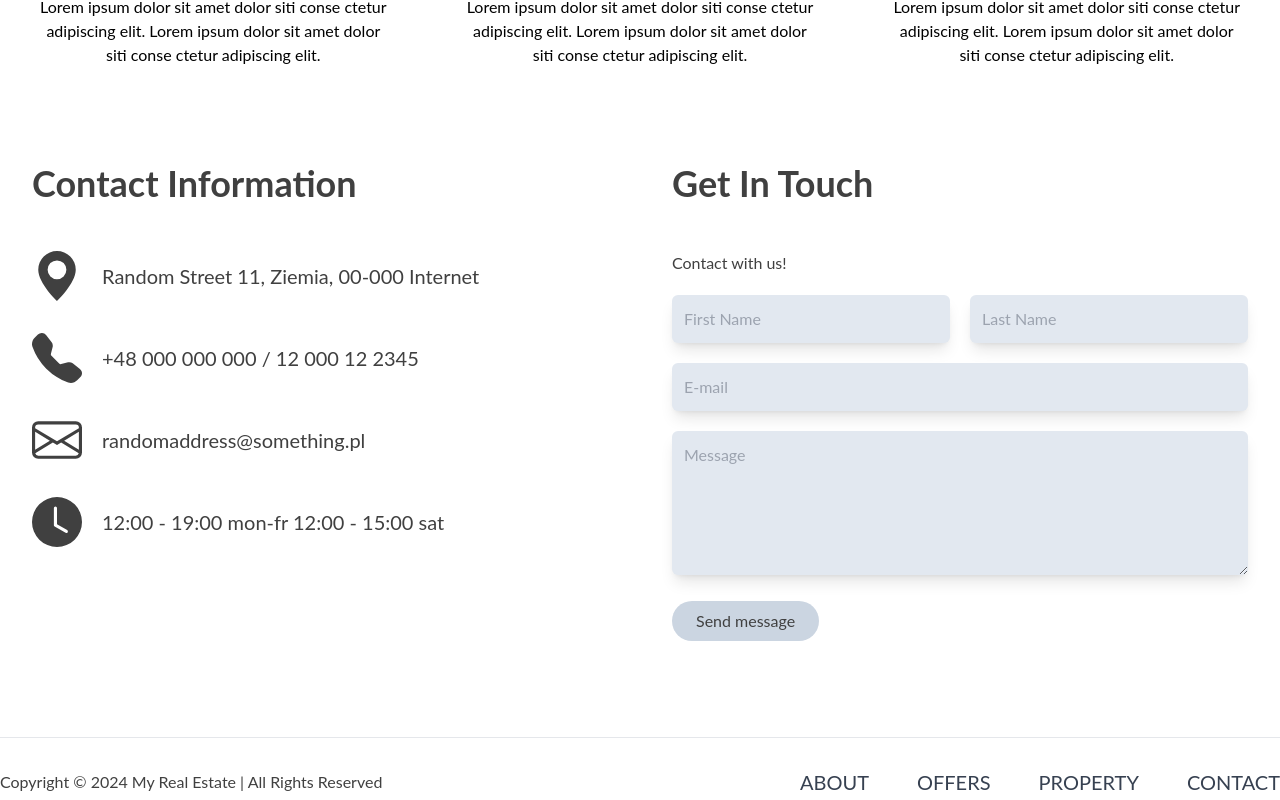
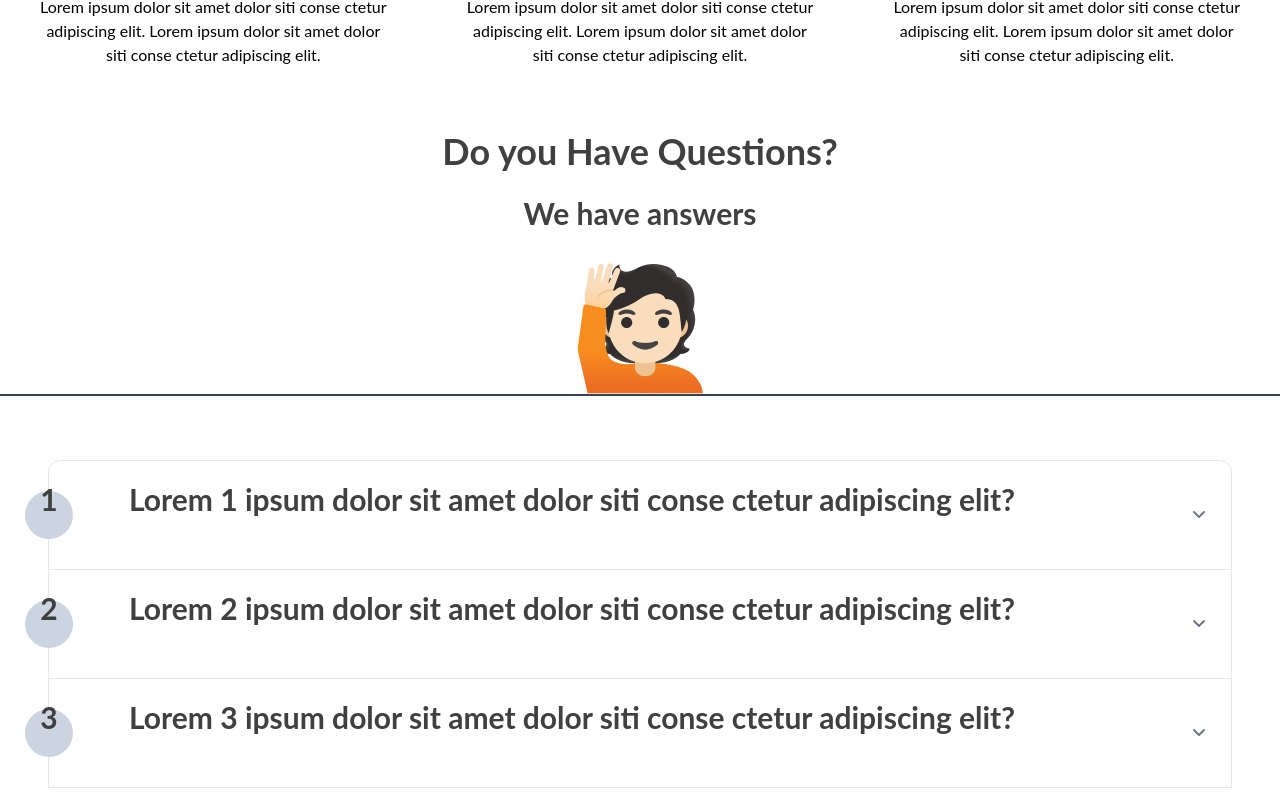
Before and after one commit to jklis2/My_Real_Estate, a React (Vite) app in the folder Client/: page / in a window 1280 px wide. Shown: the part 3180-3980 px from the top of the page. Built offline with nearby package versions, Linux system fonts and the light colour scheme.

Commit message:
feat: Add FAQ section

```diff
--- /dev/null
+++ b/Client/src/components/AccordionIcon.tsx
@@ -0,0 +1,25 @@
+type IconProps = {
+  isAccordionOpen: boolean;
+};
+
+export default function AccordionIcon({ isAccordionOpen }: IconProps) {
+  return (
+    <svg
+      data-accordion-icon
+      className={`w-6 h-6 transform transition-transform ${
+        isAccordionOpen ? "rotate-180" : "rotate-0"
+      }`}
+      viewBox="0 0 20 20"
+      fill="none"
+      xmlns="http://www.w3.org/2000/svg"
+    >
+      <path
+        d="M5.833 7.5l4.167 4.167L14.167 7.5"
+        stroke="currentColor"
+        strokeWidth="1.5"
+        strokeLinecap="round"
+        strokeLinejoin="round"
+      />
+    </svg>
+  );
+}
--- /dev/null
+++ b/Client/src/components/FAQNumber.tsx
@@ -0,0 +1,13 @@
+import H3 from "../components/H3";
+
+interface FAQProps {
+  number: number;
+}
+
+export default function FAQNumber({ number }: FAQProps) {
+  return (
+    <div className="flex items-center justify-center bg-slate-300 rounded-full w-12 h-12 -translate-x-11">
+      <H3 className="mb-0">{number}</H3>
+    </div>
+  );
+}
--- a/Client/src/components/H2.tsx
+++ b/Client/src/components/H2.tsx
@@ -2,7 +2,12 @@ import { ReactChild } from "react";
 
 interface H2Props {
   children: ReactChild;
+  className?: string;
 }
-export default function H2({ children }: H2Props) {
-  return <h2 className="text-4xl font-bold mb-12 text-neutral-700">{children}</h2>;
+export default function H2({ children, className }: H2Props) {
+  return (
+    <h2 className={`${className} text-4xl font-bold mb-12 text-neutral-700`}>
+      {children}
+    </h2>
+  );
 }
--- a/Client/src/components/H3.tsx
+++ b/Client/src/components/H3.tsx
@@ -2,7 +2,12 @@ import { ReactChild } from "react";
 
 interface H3Props {
   children: ReactChild;
+  className?: string;
 }
-export default function H3({ children }: H3Props) {
-  return <h3 className="text-3xl font-bold mb-8 text-neutral-700">{children}</h3>;
+export default function H3({ children, className }: H3Props) {
+  return (
+    <h3 className={`${className} text-3xl font-bold mb-8 text-neutral-700`}>
+      {children}
+    </h3>
+  );
 }
--- /dev/null
+++ b/Client/src/components/Question.tsx
@@ -0,0 +1,57 @@
+import H3 from "../components/H3";
+import P from "../components/P";
+import FAQNumber from "./FAQNumber";
+import AccordionIcon from "./AccordionIcon";
+
+interface QuestionProps {
+  number: number;
+  title: string;
+  answer: string;
+  isAccordionOpen: boolean;
+  toggleAccordion: () => void;
+  isFirst: boolean;
+}
+
+export default function Question({
+  number,
+  title,
+  answer,
+  isAccordionOpen,
+  toggleAccordion,
+  isFirst,
+}: QuestionProps) {
+  return (
+    <div className="w-full px-12">
+      <h2 id={`accordion-collapse-heading-${number}`}>
+        <button
+          type="button"
+          className={`flex items-center justify-between w-full p-5 font-medium ${
+            isAccordionOpen
+              ? "text-gray-700 bg-gray-100"
+              : "text-gray-500 bg-white"
+          } ${isFirst ? "border-gray-200 rounded-t-xl" : "border-t-0"}
+          border dark:focus:ring-gray-800 dark:border-gray-700 dark:text-gray-400 hover:bg-gray-100 dark:hover:bg-gray-800 gap-3 focus:ring-4 focus:ring-gray-200`}
+          data-accordion-target={`#accordion-collapse-body-${number}`}
+          aria-expanded={isAccordionOpen}
+          aria-controls={`accordion-collapse-body-${number}`}
+          onClick={toggleAccordion}
+        >
+          <div className="flex items-center gap-3">
+            <FAQNumber number={number} />
+            <H3 className="mb-0">{title}</H3>
+          </div>
+          <AccordionIcon isAccordionOpen={isAccordionOpen} />
+        </button>
+      </h2>
+      <div
+        id={`accordion-collapse-body-${number}`}
+        className={`${
+          isAccordionOpen ? "block" : "hidden"
+        } p-5 border border-gray-200 dark:border-gray-700 dark:bg-gray-900`}
+        aria-labelledby={`accordion-collapse-heading-${number}`}
+      >
+        <P className="text-left">{answer}</P>
+      </div>
+    </div>
+  );
+}
--- /dev/null
+++ b/Client/src/consts/questions.ts
@@ -0,0 +1,26 @@
+export const QUESTIONS = [
+  {
+    number: 1,
+    title:
+      "Lorem 1 ipsum dolor sit amet dolor siti conse ctetur adipiscing elit?",
+    answer:
+      "Lorem ipsum dolor sit amet, consectetur adipiscing elit. Quisque lobortis lacus massa, id fringilla orci eleifend egestas. Nunc quam diam, semper ut nisi vel, imperdiet tempus sapien. Donec sodales suscipit sagittis. Suspendisse pretium suscipit mattis. In nec eros nec lorem vulputate auctor sit amet in augue. Praesent dapibus libero sed dolor tristique, in gravida ligula dapibus. Nulla quis lectus in elit dictum mattis nec eget mauris. Proin tincidunt metus efficitur purus dignissim, in ullamcorper tellus dapibus. Nam ante justo, scelerisque vel pulvinar eu, scelerisque ac tortor. Phasellus ut mattis ante. Ut sed neque mi. Aliquam rutrum semper nisi, vitae lacinia dui mollis id. Ut eu mollis sem.",
+    isFirst: true,
+  },
+  {
+    number: 2,
+    title:
+      "Lorem 2 ipsum dolor sit amet dolor siti conse ctetur adipiscing elit?",
+    answer:
+      "Suspendisse in diam commodo, elementum nunc ac, fringilla odio. Sed interdum rutrum sodales. Cras id massa bibendum, gravida magna eu, volutpat neque. Maecenas ex arcu, posuere vel felis eu, placerat fringilla felis. In mollis nunc at dolor varius, eu aliquam dolor pulvinar. Pellentesque sodales finibus ex tincidunt faucibus. Donec cursus aliquam molestie.",
+    isFirst: false,
+  },
+  {
+    number: 3,
+    title:
+      "Lorem 3 ipsum dolor sit amet dolor siti conse ctetur adipiscing elit?",
+    answer:
+      "Integer quis leo turpis. Etiam gravida tincidunt luctus. Sed luctus eu quam quis cursus. Donec finibus sit amet urna quis lacinia. Donec commodo magna in tellus semper bibendum. Curabitur a risus non lacus consectetur congue nec vitae risus. Maecenas eget tellus vel lacus placerat rhoncus. Nullam faucibus sem quis tortor imperdiet venenatis. Class aptent taciti sociosqu ad litora torquent per conubia nostra, per inceptos himenaeos. Class aptent taciti sociosqu ad litora torquent per conubia nostra, per inceptos himenaeos.",
+    isFirst: false,
+  },
+];
--- /dev/null
+++ b/Client/src/containers/FAQ.tsx
@@ -0,0 +1,39 @@
+import { useState } from "react";
+import H2 from "../components/H2";
+import H3 from "../components/H3";
+import FAQImg from "../assets/FAQImg.png";
+import Question from "../components/Question";
+import { QUESTIONS } from "../consts/questions";
+
+export default function FAQ() {
+  const [openAccordion, setOpenAccordion] = useState<number | null>(null);
+
+  const toggleAccordion = (number: number) => {
+    setOpenAccordion(openAccordion === number ? null : number);
+  };
+
+  return (
+    <section className="my-16 text-center">
+      <H2 className="mb-6">Do you Have Questions?</H2>
+      <H3>We have answers</H3>
+      <div className="flex justify-center items-center border-b-2 border-gray-700">
+        <img src={FAQImg} alt="FAQ image" />
+      </div>
+
+      <div className="mt-16 flex items-center space-x-4"></div>
+      <div id="accordion-collapse" data-accordion="collapse">
+        {QUESTIONS.map((question) => (
+          <Question
+            key={question.number}
+            number={question.number}
+            title={question.title}
+            answer={question.answer}
+            isAccordionOpen={openAccordion === question.number}
+            toggleAccordion={() => toggleAccordion(question.number)}
+            isFirst={question.isFirst}
+          />
+        ))}
+      </div>
+    </section>
+  );
+}
--- a/Client/src/routes/Home.tsx
+++ b/Client/src/routes/Home.tsx
@@ -4,6 +4,7 @@ import Hero from "../containers/Hero";
 import LatestOffers from "../containers/LatestOffers";
 import PricingPlans from "../containers/PricingPlans";
 import HowItWorks from "../containers/HowItWorks";
+import FAQ from "../containers/FAQ"
 
 export default function Home() {
   return (
@@ -13,6 +14,7 @@ export default function Home() {
       <LatestOffers />
       <PricingPlans />
       <HowItWorks />
+      <FAQ />
       <Contact />
     </main>
   );
```
